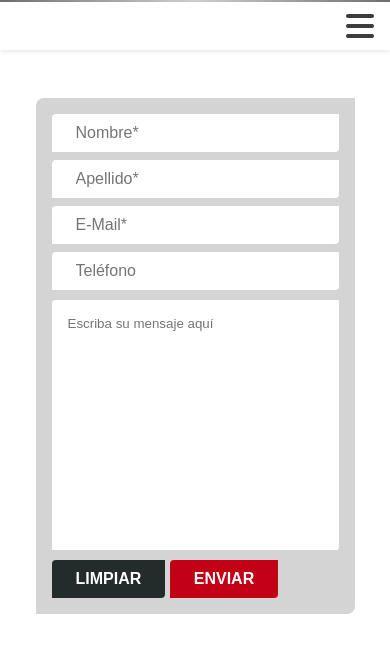
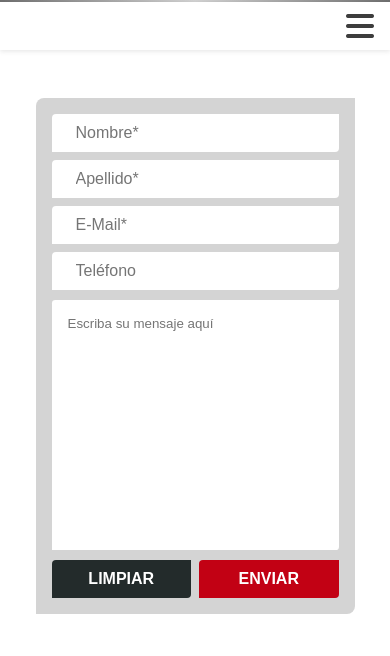
Before and after one commit to ANA-BARRIENTOS/TERCERA-ENTREGA-DEL-PROYECTO-FINAL, a website: page html/contacto5.html in a window 390 px wide. Shown: the part 122-778 px from the top of the page. Drawn offline with Linux system fonts and the light colour scheme.

Commit message:
contact html (div-3)

```diff
--- a/scss/_contact.scss
+++ b/scss/_contact.scss
@@ -49,6 +49,11 @@
                 display: grid;
                 justify-content: stretch;
             }
+            .div-3 {
+                display: grid;
+                grid-template-columns: 1fr 1fr;
+                gap: 8px;
+            }
         }
     }
 }
```
Also changed, not shown: css/style.css.
